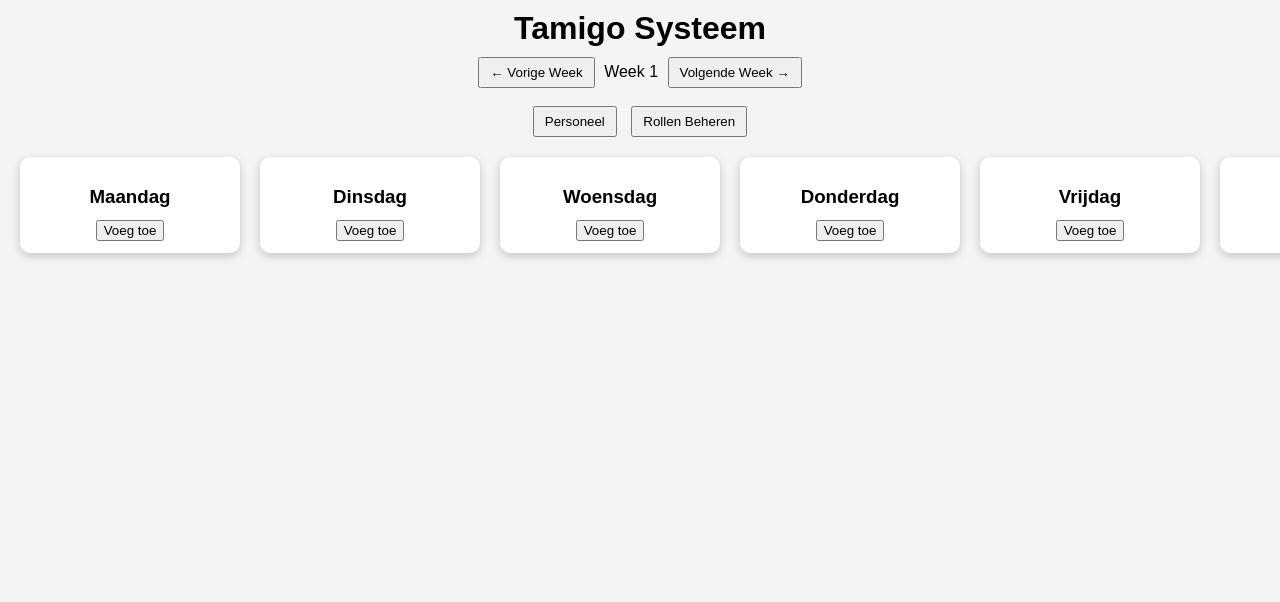
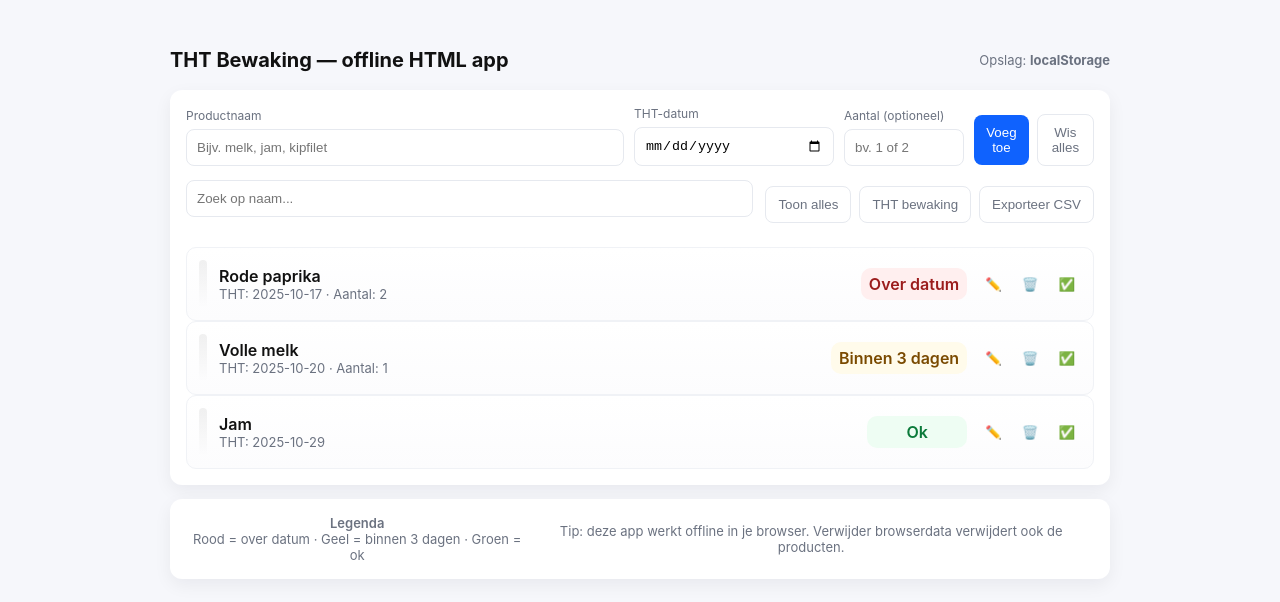
Before and after one commit to TB4366/T.B-Music, a plain HTML site: page index.html in a window 1280 px wide. Drawn offline with Linux system fonts and the light colour scheme.

Commit message:
Update index.html

```diff
--- a/index.html
+++ b/index.html
@@ -1,264 +1,281 @@
-<!DOCTYPE html>
+<!doctype html>
 <html lang="nl">
 <head>
-<meta charset="UTF-8">
-<meta name="viewport" content="width=device-width, initial-scale=1.0">
-<title>Tamigo Systeem</title>
+  <meta charset="utf-8" />
+  <meta name="viewport" content="width=device-width,initial-scale=1" />
+  <title>THT Bewaking — Offline app</title>
   <style>
-body { font-family: Arial,sans-serif; margin:0; padding:0; background:#f4f4f4; }
-h1 { text-align:center; margin:10px 0; }
-#controls { text-align:center; margin-bottom:10px; }
-#controls button { margin:0 5px; padding:6px 10px; }
-.week-container { display:flex; overflow-x:auto; padding:10px; }
-.day-column { min-width:200px; background:white; border-radius:10px; padding:10px; margin:0 10px; box-shadow:0 3px 10px rgba(0,0,0,0.2); flex-shrink:0; }
-.day-column h3 { text-align:center; margin-bottom:10px; }
-.shift { display:flex; align-items:center; padding:5px; margin:5px 0; border-radius:5px; cursor:pointer; user-select:none; flex-direction: column; }
-.role-circle { width:25px; height:25px; border-radius:50%; display:flex; justify-content:center; align-items:center; color:white; font-weight:bold; margin-right:5px; font-size:0.8em;}
-.shift-header { display:flex; width:100%; align-items:center; }
-.shift-time { width:70px; text-align:center; margin-right:5px; font-size:0.9em;}
-.shift-name { flex-shrink:1; font-weight:bold; display:flex; align-items:center; }
-.gray-dot { width:10px; height:10px; border-radius:50%; background:#888; display:inline-block; margin-right:5px; }
-#overlay { display:none; position:fixed; top:0; left:0; width:100%; height:100%; background: rgba(0,0,0,0.5); z-index:500; }
-#shiftPopup, #personnelPopup, #rolePopup { display:none; position:fixed; background:#fff; padding:20px; border-radius:10px; width:400px; top:50%; left:50%; transform:translate(-50%,-50%); z-index:1000; box-shadow:0 5px 15px rgba(0,0,0,0.3);}
-input, select { width:100%; margin-bottom:10px; padding:5px; }
-button { cursor:pointer; margin-top:5px; }
-.shift-day-actions { text-align:center; margin-top:5px; }
-.shift-day-actions button { margin:2px; }
+    :root{--bg:#f6f7fb;--card:#ffffff;--muted:#6b7280;--accent:#0f62fe}
+    *{box-sizing:border-box}
+    body{font-family:Inter, system-ui, -apple-system, "Segoe UI", Roboto, "Helvetica Neue", Arial; margin:0; background:var(--bg); color:#111}
+    .container{max-width:980px;margin:28px auto;padding:20px}
+    header{display:flex;align-items:center;justify-content:space-between;margin-bottom:18px}
+    h1{font-size:20px;margin:0}
+    .card{background:var(--card);border-radius:12px;padding:16px;box-shadow:0 6px 18px rgba(20,20,40,0.06);}
+
+    form{display:grid;grid-template-columns:1fr 200px 120px 120px;gap:10px;align-items:end}
+    label{font-size:12px;color:var(--muted);display:block;margin-bottom:6px}
+    input[type=text], input[type=date], select{width:100%;padding:10px;border-radius:8px;border:1px solid #e6e9ef}
+    button{padding:10px 12px;border-radius:8px;border:0;background:var(--accent);color:white;cursor:pointer}
+    .btn-ghost{background:transparent;border:1px solid #e6e9ef;color:var(--muted)}
+
+    .controls{display:flex;gap:8px;align-items:center}
+    .list{margin-top:18px}
+    .item{display:flex;gap:12px;align-items:center;padding:12px;border-radius:10px;border:1px solid #f0f2f6;background:linear-gradient(180deg, rgba(255,255,255,0.6), rgba(250,250,252,0.6));}
+    .meta{flex:1;min-width:0}
+    .title{font-weight:600;margin:0}
+    .small{font-size:13px;color:var(--muted)}
+
+    .status{min-width:100px;text-align:center;padding:6px 8px;border-radius:10px;font-weight:600}
+    .expired{background:#ffefef;color:#9b1c1c}
+    .soon{background:#fffbeb;color:#7a4a00}
+    .ok{background:#eefdf3;color:#0b7a3a}
+
+    .right{display:flex;gap:8px;align-items:center}
+    .icon-btn{background:transparent;border:0;padding:6px;border-radius:8px;cursor:pointer}
+
+    .filters{display:flex;gap:8px;margin-bottom:12px}
+    .search{flex:1}
+
+    /* modal */
+    .modal-backdrop{position:fixed;inset:0;background:rgba(6,8,20,0.45);display:none;align-items:center;justify-content:center}
+    .modal{background:var(--card);padding:18px;border-radius:12px;max-width:680px;width:95%;max-height:80vh;overflow:auto}
+
+    footer{margin-top:18px;text-align:center;color:var(--muted);font-size:13px}
+
+    @media(max-width:760px){form{grid-template-columns:1fr;}
+      .right{flex-wrap:wrap}
+    }
   </style>
 </head>
 <body>
+  <div class="container">
+    <header>
+      <h1>THT Bewaking — offline HTML app</h1>
+      <div style="font-size:13px;color:var(--muted)">Opslag: <strong>localStorage</strong></div>
+    </header>
 
-<h1>Tamigo Systeem</h1>
-<div id="controls">
-    <button onclick="prevWeek()">&#8592; Vorige Week</button>
-    <span id="weekLabel">Week 1</span>
-    <button onclick="nextWeek()">Volgende Week &#8594;</button>
-    <br><br>
-    <button onclick="openPersonnel()">Personeel</button>
-    <button onclick="openRoles()">Rollen Beheren</button>
+    <section class="card">
+      <form id="addForm">
+        <div>
+          <label for="name">Productnaam</label>
+          <input id="name" type="text" placeholder="Bijv. melk, jam, kipfilet" required>
+        </div>
+        <div>
+          <label for="date">THT-datum</label>
+          <input id="date" type="date" required>
+        </div>
+        <div>
+          <label for="qty">Aantal (optioneel)</label>
+          <input id="qty" type="text" placeholder="bv. 1 of 2" />
+        </div>
+        <div style="display:flex;gap:8px;align-items:center">
+          <button type="submit">Voeg toe</button>
+          <button id="clearAll" type="button" class="btn-ghost">Wis alles</button>
+        </div>
+      </form>
+
+      <div style="margin-top:14px;display:flex;gap:12px;align-items:center;flex-wrap:wrap">
+        <div class="filters" style="flex:1">
+          <input id="search" class="search" type="text" placeholder="Zoek op naam...">
+        </div>
+        <div class="controls">
+          <button id="showAll" class="btn-ghost" type="button">Toon alles</button>
+          <button id="showExp" class="btn-ghost" type="button">THT bewaking</button>
+          <button id="exportCsv" class="btn-ghost" type="button">Exporteer CSV</button>
+        </div>
       </div>
 
-<div class="week-container" id="weekContainer"></div>
-<div id="overlay"></div>
+      <div class="list" id="list"></div>
+    </section>
 
-<!-- Shift Popup -->
-<div id="shiftPopup">
-<h3>Shift Toevoegen/Bewerken</h3>
-<label>Medewerker:</label>
-<select id="shiftEmployee"></select>
-<label>Begin tijd:</label>
-<input type="time" id="shiftStart" value="09:00">
-<label>Eind tijd:</label>
-<input type="time" id="shiftEnd" value="17:00">
-<label>Pauze code (1=15,2=30,3=45,4=60 min):</label>
-<input type="number" id="shiftPause" min="1" max="4" value="1">
-<label>Status:</label>
-<select id="shiftStatus">
-  <option value="beschikbaar">Beschikbaar</option>
-  <option value="verlof">Verlof</option>
-  <option value="niet beschikbaar">Niet beschikbaar</option>
-  <option value="stage">Stage</option>
-  <option value="school">School</option>
-  <option value="EHBO">EHBO</option>
-  <option value="BHV">BHV</option>
-</select>
-<button onclick="saveShiftDetail()">Opslaan</button>
-<button onclick="cancelShiftDetail()">Annuleren</button>
+    <footer class="card" style="margin-top:14px">
+      <div style="display:flex;justify-content:space-between;align-items:center">
+        <div>
+          <div style="font-weight:600">Legenda</div>
+          <div style="font-size:13px;color:var(--muted)">Rood = over datum · Geel = binnen 3 dagen · Groen = ok</div>
+        </div>
+        <div style="font-size:13px;color:var(--muted)">Tip: deze app werkt offline in je browser. Verwijder browserdata verwijdert ook de producten.</div>
+      </div>
+    </footer>
   </div>
 
-<!-- Personnel Popup -->
-<div id="personnelPopup">
-<h3>Personeel</h3>
-<div id="employeeList"></div>
-<button onclick="addEmployeePrompt()">Nieuwe Medewerker</button>
-<button onclick="closePersonnel()">Sluiten</button>
+  <!-- modal -->
+  <div id="modal" class="modal-backdrop" role="dialog" aria-hidden="true">
+    <div class="modal">
+      <h2 id="modalTitle">THT Bewaking</h2>
+      <p id="modalInfo" class="small">Lijst met producten die over datum of bijna verlopen zijn.</p>
+      <div id="modalList" style="display:grid;gap:10px;margin-top:10px"></div>
+      <div style="display:flex;justify-content:flex-end;margin-top:12px">
+        <button id="modalClose" class="btn-ghost">Sluit</button>
       </div>
-
-<!-- Roles Popup -->
-<div id="rolePopup">
-<h3>Rollen Beheren</h3>
-<div id="roleList"></div>
-<button onclick="addRolePrompt()">Nieuwe Rol</button>
-<button onclick="closeRoles()">Sluiten</button>
+    </div>
   </div>
 
   <script>
-// --- Data ---
-const days=["Maandag","Dinsdag","Woensdag","Donderdag","Vrijdag","Zaterdag","Zondag"];
-let currentWeek=1;
-let employees=[];
-let roles=[];
-let scheduleData={};
-let editingShift=null;
-let editingDay=null;
+    // Simple THT app using localStorage
+    const LS_KEY = 'thtProducts_v1';
 
-// --- Load / Save ---
-function loadData(){
-    employees=JSON.parse(localStorage.getItem("employees")||'[{"name":"Koe","age":25,"hourly":15,"role":"Leidinggevende","available":true}]');
-    roles=JSON.parse(localStorage.getItem("roles")||'[{"name":"Leidinggevende","color":"red"},{"name":"Medewerker","color":"blue"}]');
-    scheduleData=JSON.parse(localStorage.getItem("scheduleData")||'{}');
-    if(!scheduleData[getWeekKey()]){ scheduleData[getWeekKey()]={}; days.forEach(d=>scheduleData[getWeekKey()][d]=[]);}
+    // DOM
+    const addForm = document.getElementById('addForm');
+    const nameIn = document.getElementById('name');
+    const dateIn = document.getElementById('date');
+    const qtyIn = document.getElementById('qty');
+    const listEl = document.getElementById('list');
+    const search = document.getElementById('search');
+    const showExp = document.getElementById('showExp');
+    const showAll = document.getElementById('showAll');
+    const exportCsv = document.getElementById('exportCsv');
+    const clearAll = document.getElementById('clearAll');
+
+    const modal = document.getElementById('modal');
+    const modalList = document.getElementById('modalList');
+    const modalClose = document.getElementById('modalClose');
+
+    // utilities
+    const today = () => { const d = new Date(); d.setHours(0,0,0,0); return d; };
+    const parseDate = (s) => { if(!s) return null; const d = new Date(s + 'T00:00:00'); d.setHours(0,0,0,0); return d; };
+    const daysBetween = (a,b) => Math.round((a - b) / (1000*60*60*24)); // a - b
+
+    // storage
+    function load(){
+      try{ const raw = localStorage.getItem(LS_KEY); return raw ? JSON.parse(raw) : []; }catch(e){return []}
     }
-function saveData(){
-    localStorage.setItem("employees",JSON.stringify(employees));
-    localStorage.setItem("roles",JSON.stringify(roles));
-    localStorage.setItem("scheduleData",JSON.stringify(scheduleData));
+    function save(arr){ localStorage.setItem(LS_KEY, JSON.stringify(arr)); }
+
+    // seed small demo if empty
+    if(load().length === 0){
+      const sample = [
+        {id:cryptoRandomId(), name:'Volle melk', date: (()=>{const d=new Date(); d.setDate(d.getDate()+1); return d.toISOString().slice(0,10);})(), qty:'1'},
+        {id:cryptoRandomId(), name:'Rode paprika', date: (()=>{const d=new Date(); d.setDate(d.getDate()-2); return d.toISOString().slice(0,10);})(), qty:'2'},
+        {id:cryptoRandomId(), name:'Jam', date: (()=>{const d=new Date(); d.setDate(d.getDate()+10); return d.toISOString().slice(0,10);})(), qty:''}
+      ]; save(sample);
     }
-function getWeekKey(){ return "week"+currentWeek; }
 
-// --- Week Render ---
-function renderWeek(){
-    document.getElementById("weekLabel").innerText="Week "+currentWeek;
-    const container=document.getElementById("weekContainer");
-    container.innerHTML="";
-    if(!scheduleData[getWeekKey()]) scheduleData[getWeekKey()]={};
+    function cryptoRandomId(){return Math.random().toString(36).slice(2,9)}
 
-    days.forEach(day=>{
-        if(!scheduleData[getWeekKey()][day]) scheduleData[getWeekKey()][day]=[];
-        const col=document.createElement("div"); col.className="day-column"; col.dataset.day=day;
-        col.innerHTML=`<h3>${day}</h3>`;
-        const dayShifts=scheduleData[getWeekKey()][day];
-        dayShifts.forEach(shift=>{
-            const empObj=employees.find(e=>e.name===shift.employee);
-            if(!empObj) return;
-            const roleObj=roles.find(r=>r.name===empObj.role) || {color:"gray"};
-            const div=document.createElement("div"); div.className="shift";
-            const header=document.createElement("div"); header.className="shift-header";
-            const circle=document.createElement("div"); circle.className="role-circle";
-            circle.style.backgroundColor=roleObj.color;
-            circle.innerText=empObj.name.charAt(0).toUpperCase();
-            const time=document.createElement("div"); time.className="shift-time"; time.innerText=`${shift.start}-${shift.end} (${shift.pause*15}min)`;
-            const nameDiv=document.createElement("div"); nameDiv.className="shift-name";
-            const dot=document.createElement("span"); dot.className="gray-dot";
-            dot.style.background = (shift.status !== "beschikbaar") ? "#888" : roleObj.color;
-            nameDiv.appendChild(dot); nameDiv.appendChild(document.createTextNode(empObj.name));
-            header.appendChild(circle); header.appendChild(time); header.appendChild(nameDiv);
-            div.appendChild(header);
-            div.addEventListener("click",()=>{ editingShift=shift; editingDay=day; openShiftPopup(); });
-            col.appendChild(div);
+    // render
+    function getStatusClass(dStr){
+      const d = parseDate(dStr);
+      if(!d) return 'ok';
+      const td = today();
+      const diff = daysBetween(d, td); // d - today
+      if(diff < 0) return 'expired';
+      if(diff <= 3) return 'soon';
+      return 'ok';
+    }
+
+    function render(filterText=''){
+      const arr = load().slice().sort((a,b)=> new Date(a.date) - new Date(b.date));
+      listEl.innerHTML = '';
+      const q = filterText.trim().toLowerCase();
+      const frag = document.createDocumentFragment();
+      arr.forEach(item=>{
+        if(q && !item.name.toLowerCase().includes(q)) return;
+        const status = getStatusClass(item.date);
+        const el = document.createElement('div'); el.className='item';
+        el.innerHTML = `
+          <div style="width:8px;height:48px;border-radius:8px;background:linear-gradient(180deg,rgba(0,0,0,0.06),transparent)"></div>
+          <div class="meta">
+            <div class="title">${escapeHtml(item.name)}</div>
+            <div class="small">THT: ${item.date || '—'} ${item.qty ? '· Aantal: '+escapeHtml(item.qty):''}</div>
+          </div>
+          <div class="status ${status}">${status === 'expired' ? 'Over datum' : status === 'soon' ? 'Binnen 3 dagen' : 'Ok'}</div>
+          <div class="right">
+            <button class="icon-btn" data-action="edit" data-id="${item.id}" title="Bewerk">✏️</button>
+            <button class="icon-btn" data-action="remove" data-id="${item.id}" title="Verwijder">🗑️</button>
+            <button class="icon-btn" data-action="used" data-id="${item.id}" title="Markeer gebruikt">✅</button>
+          </div>
+        `;
+        frag.appendChild(el);
+      });
+      listEl.appendChild(frag);
+    }
+
+    function escapeHtml(s){ return String(s).replace(/[&<>\"]/g, c=>({ '&':'&amp;','<':'&lt;','>':'&gt;', '"':'&quot;' }[c])); }
+
+    // form submit
+    addForm.addEventListener('submit', e=>{
+      e.preventDefault();
+      const name = nameIn.value.trim();
+      const date = dateIn.value;
+      const qty = qtyIn.value.trim();
+      if(!name || !date){ alert('Vul minimaal naam en THT-datum in.'); return; }
+      const arr = load();
+      arr.push({id:cryptoRandomId(), name, date, qty});
+      save(arr);
+      addForm.reset();
+      render(search.value);
     });
 
-        // Voeg Shift Knop
-        const addBtn=document.createElement("div"); addBtn.className="shift-day-actions";
-        const btn=document.createElement("button"); btn.textContent="Voeg toe";
-        btn.addEventListener("click",()=>{
-            if(employees.length === 0){ alert("Voeg eerst personeel toe voordat je een shift kunt plannen."); return; }
-            editingShift=null; editingDay=day; openShiftPopup();
-        });
-        addBtn.appendChild(btn); col.appendChild(addBtn);
-
-        container.appendChild(col);
-    });
-    saveData();
+    // list actions
+    listEl.addEventListener('click', e=>{
+      const btn = e.target.closest('button'); if(!btn) return;
+      const action = btn.dataset.action; const id = btn.dataset.id;
+      if(action === 'remove'){
+        if(!confirm('Weet je zeker dat je dit product wilt verwijderen?')) return;
+        const arr = load().filter(x=>x.id!==id); save(arr); render(search.value);
+      } else if(action === 'edit'){
+        const arr = load(); const it = arr.find(x=>x.id===id); if(!it) return;
+        nameIn.value = it.name; dateIn.value = it.date; qtyIn.value = it.qty || '';
+        // remove old entry (we will re-add on submit)
+        save(arr.filter(x=>x.id!==id)); render(search.value);
+      } else if(action === 'used'){
+        const arr = load(); const it = arr.find(x=>x.id===id); if(!it) return;
+        if(!confirm('Markeer als gebruikt (verwijdert item)?')) return;
+        save(arr.filter(x=>x.id!==id)); render(search.value);
       }
-
-// --- Shift Popup ---
-function openShiftPopup(){
-    document.getElementById("overlay").style.display="block";
-    document.getElementById("shiftPopup").style.display="block";
-
-    const empSelect=document.getElementById("shiftEmployee");
-    empSelect.innerHTML="";
-    employees.forEach(emp=>{
-        const option=document.createElement("option");
-        option.value=emp.name;
-        option.text=emp.name;
-        empSelect.appendChild(option);
     });
 
-    if(editingShift){
-        document.getElementById("shiftStart").value=editingShift.start;
-        document.getElementById("shiftEnd").value=editingShift.end;
-        document.getElementById("shiftPause").value=editingShift.pause;
-        document.getElementById("shiftStatus").value=editingShift.status;
-        empSelect.value = editingShift.employee;
-    } else {
-        document.getElementById("shiftStart").value="09:00";
-        document.getElementById("shiftEnd").value="17:00";
-        document.getElementById("shiftPause").value=1;
-        document.getElementById("shiftStatus").value="beschikbaar";
+    // search
+    search.addEventListener('input', ()=> render(search.value));
+
+    // show modal with expired/soon
+    showExp.addEventListener('click', ()=>{
+      const arr = load();
+      const td = today();
+      const expired = arr.filter(it=>{
+        const d = parseDate(it.date); if(!d) return false; return daysBetween(d, td) < 0;
+      });
+      const soon = arr.filter(it=>{
+        const d = parseDate(it.date); if(!d) return false; const diff = daysBetween(d, td); return diff >=0 && diff <=3;
+      });
+      modalList.innerHTML = '';
+      if(expired.length === 0 && soon.length === 0){ modalList.innerHTML = '<div class="small">Geen producten over datum of binnen 3 dagen.</div>'; }
+      else{
+        if(expired.length){
+          const h = document.createElement('div'); h.innerHTML = '<strong>Over datum</strong>'; modalList.appendChild(h);
+          expired.forEach(it=>{ const d=document.createElement('div'); d.className='item'; d.innerHTML=`<div class="meta"><div class="title">${escapeHtml(it.name)}</div><div class="small">THT: ${it.date}${it.qty? ' · Aantal: '+escapeHtml(it.qty):''}</div></div><div class="status expired">Over datum</div>`; modalList.appendChild(d); });
+        }
+        if(soon.length){
+          const h2 = document.createElement('div'); h2.innerHTML = '<strong>Binnen 3 dagen</strong>'; modalList.appendChild(h2);
+          soon.forEach(it=>{ const d=document.createElement('div'); d.className='item'; d.innerHTML=`<div class="meta"><div class="title">${escapeHtml(it.name)}</div><div class="small">THT: ${it.date}${it.qty? ' · Aantal: '+escapeHtml(it.qty):''}</div></div><div class="status soon">Binnen 3 dagen</div>`; modalList.appendChild(d); });
         }
       }
+      openModal();
+    });
 
-function saveShiftDetail(){
-    const start = document.getElementById("shiftStart").value;
-    const end = document.getElementById("shiftEnd").value;
-    const pause = parseInt(document.getElementById("shiftPause").value);
-    const status = document.getElementById("shiftStatus").value;
-    const empName = document.getElementById("shiftEmployee").value;
+    function openModal(){ modal.style.display='flex'; modal.setAttribute('aria-hidden','false'); }
+    function closeModal(){ modal.style.display='none'; modal.setAttribute('aria-hidden','true'); }
+    modalClose.addEventListener('click', closeModal);
+    modal.addEventListener('click', e=>{ if(e.target === modal) closeModal(); });
 
-    const empObj = employees.find(e => e.name === empName);
-    if(!empObj){ alert("De geselecteerde medewerker bestaat niet! Voeg eerst een medewerker toe."); return; }
+    showAll.addEventListener('click', ()=>{ search.value=''; render(); });
 
-    if(!scheduleData[getWeekKey()]) scheduleData[getWeekKey()] = {};
-    if(!scheduleData[getWeekKey()][editingDay]) scheduleData[getWeekKey()][editingDay] = [];
+    exportCsv.addEventListener('click', ()=>{
+      const arr = load(); if(arr.length===0){ alert('Geen producten om te exporteren'); return; }
+      const rows = [['naam','tht_datum','aantal']].concat(arr.map(r=>[r.name,r.date||'',r.qty||'']));
+      const csv = rows.map(r=>r.map(c=>'"'+String(c).replace(/"/g,'""')+'"').join(',')).join('\n');
+      const blob = new Blob([csv],{type:'text/csv'}); const url = URL.createObjectURL(blob);
+      const a = document.createElement('a'); a.href=url; a.download='tht_export.csv'; document.body.appendChild(a); a.click(); a.remove(); URL.revokeObjectURL(url);
+    });
 
-    if(editingShift){
-        editingShift.start = start;
-        editingShift.end = end;
-        editingShift.pause = pause;
-        editingShift.status = status;
-        editingShift.employee = empName;
-    } else {
-        scheduleData[getWeekKey()][editingDay].push({employee: empName, start, end, pause, status});
-    }
+    clearAll.addEventListener('click', ()=>{
+      if(!confirm('Weet je zeker dat je alle producten wilt verwijderen?')) return; localStorage.removeItem(LS_KEY); render();
+    });
 
-    editingShift = null; editingDay = null;
-    closeShiftPopup();
-    renderWeek();
-}
-
-// --- Shift Popup Controls ---
-function cancelShiftDetail(){ editingShift=null; editingDay=null; closeShiftPopup(); }
-function closeShiftPopup(){ document.getElementById("overlay").style.display="none"; document.getElementById("shiftPopup").style.display="none"; }
-
-// --- Personnel ---
-function openPersonnel(){ document.getElementById("overlay").style.display="block"; document.getElementById("personnelPopup").style.display="block"; renderPersonnel(); }
-function renderPersonnel(){
-    const list=document.getElementById("employeeList"); list.innerHTML="";
-    employees.forEach(emp=>{
-        let totalHours=0;
-        for(const d of days){ const dayShifts=scheduleData[getWeekKey()][d]||[]; dayShifts.forEach(s=>{ if(s.employee===emp.name){ let [h1,m1]=s.start.split(":"); let [h2,m2]=s.end.split(":"); totalHours+=parseInt(h2)+parseInt(m2)/60-(parseInt(h1)+parseInt(m1)/60)-(s.pause*0.25); } });}
-        const div=document.createElement("div");
-        div.innerHTML=`<strong>${emp.name}</strong> - Rol: ${emp.role} - Leeftijd: ${emp.age} - Betaald: €${emp.hourly}/u - Uren gepland: ${totalHours.toFixed(1)}h
-        <button onclick="editEmployee('${emp.name}')">Bewerk</button>
-        <button onclick="removeEmployee('${emp.name}')">Verwijderen</button>`;
-        list.appendChild(div);
-    });
-}
-function addEmployeePrompt(){
-    const name=prompt("Naam:"); if(!name) return;
-    const age=parseInt(prompt("Leeftijd:"))||0;
-    const hourly=parseFloat(prompt("Betaald per uur:"))||0;
-    const role=prompt("Rol:");
-    employees.push({name,age,hourly,role,available:true});
-    saveData(); renderPersonnel(); renderWeek();
-}
-function editEmployee(name){ alert("Shift bewerken via weekrooster"); }
-function removeEmployee(name){
-    if(confirm(`Weet je zeker dat je ${name} wilt verwijderen?`)){
-        employees=employees.filter(e=>e.name!==name);
-        for(const d of days){ scheduleData[getWeekKey()][d]=scheduleData[getWeekKey()][d].filter(s=>s.employee!==name); }
-        saveData(); renderPersonnel(); renderWeek();
-    }
-}
-function closePersonnel(){ document.getElementById("overlay").style.display="none"; document.getElementById("personnelPopup").style.display="none"; }
-
-// --- Roles ---
-function openRoles(){ document.getElementById("overlay").style.display="block"; document.getElementById("rolePopup").style.display="block"; renderRoles(); }
-function renderRoles(){ const list=document.getElementById("roleList"); list.innerHTML=""; roles.forEach(r=>{ const div=document.createElement("div"); div.innerHTML=`<span style="background:${r.color};color:white;padding:2px 5px;border-radius:3px;">${r.name}</span>
-<button onclick="deleteRole('${r.name}')">Verwijderen</button>`; list.appendChild(div);}); }
-function addRolePrompt(){ const name=prompt("Naam rol:"); const color=prompt("Kleur rol:"); if(name && color){ roles.push({name,color}); saveData(); renderRoles(); renderWeek(); } }
-function deleteRole(name){ if(confirm("Weet je zeker?")){ roles=roles.filter(r=>r.name!==name); employees.forEach(e=>{ if(e.role===name) e.role="";}); saveData(); renderRoles(); renderWeek(); } }
-function closeRoles(){ document.getElementById("overlay").style.display="none"; document.getElementById("rolePopup").style.display="none"; }
-
-// --- Week Navigation ---
-function nextWeek(){ currentWeek++; if(!scheduleData[getWeekKey()]){ scheduleData[getWeekKey()]={}; days.forEach(d=>scheduleData[getWeekKey()][d]=[]);} renderWeek(); }
-function prevWeek(){ if(currentWeek>1){ currentWeek--; renderWeek(); }}
-
-// --- Init ---
-loadData(); renderWeek();
+    // initial render
+    render();
   </script>
-
 </body>
 </html>
```
Lines whose indentation alone changed are shown as unchanged.
